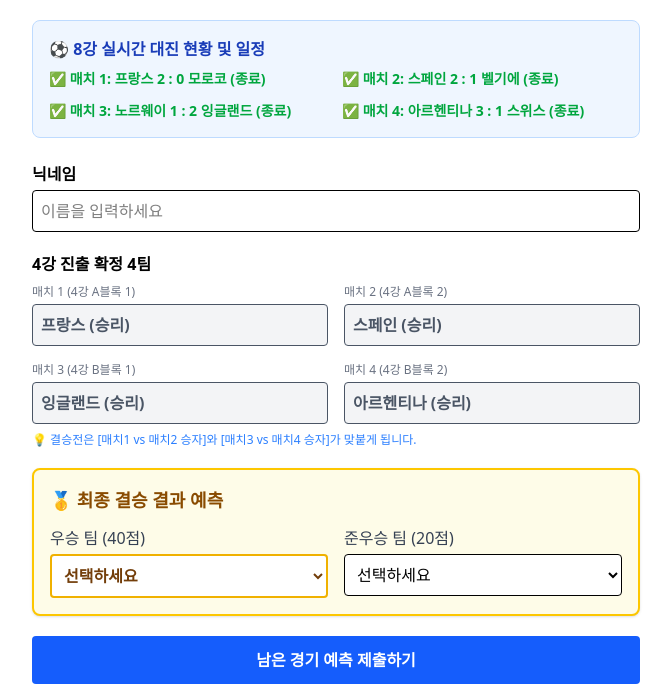
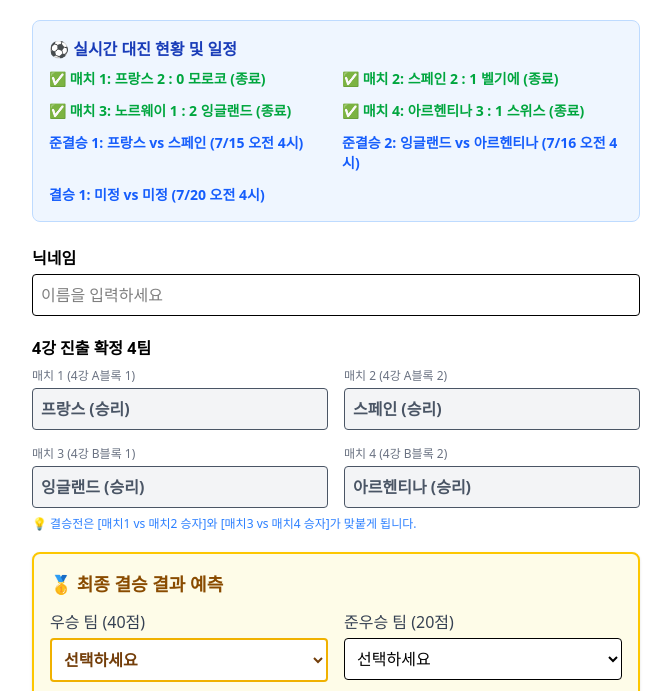
Before and after one commit to HoonPD/worldcup-game, a website: page public/index.html in a window 1280 px wide. Shown: the part 96-787 px from the top of the page, without its empty margins (304-975 px from the left). Drawn offline with nearby package versions, Linux system fonts and the light colour scheme.

Commit message:
Update index.html

```diff
--- a/public/index.html
+++ b/public/index.html
@@ -11,12 +11,15 @@
 
         <!-- 실시간 경기 결과 반영 업데이트 -->
         <div class="bg-blue-50 p-4 rounded-lg mb-6 border border-blue-200">
-            <h2 class="font-bold text-blue-800 mb-2">⚽ 8강 실시간 대진 현황 및 일정</h2>
+            <h2 class="font-bold text-blue-800 mb-2">⚽ 실시간 대진 현황 및 일정</h2>
             <div class="grid grid-cols-2 gap-3 text-sm text-gray-700">
                 <div class="font-semibold text-green-600">✅ 매치 1: 프랑스 2 : 0 모로코 (종료)</div>
                 <div class="font-semibold text-green-600">✅ 매치 2: 스페인 2 : 1 벨기에 (종료)</div>
                 <div class="font-semibold text-green-600">✅ 매치 3: 노르웨이 1 : 2 잉글랜드 (종료)</div>
                 <div class="font-semibold text-green-600">✅ 매치 4: 아르헨티나 3 : 1 스위스 (종료)</div>
+                <div class="font-bold text-blue-600"> 준결승 1: 프랑스 vs 스페인 (7/15 오전 4시)</div>
+                <div class="font-bold text-blue-600"> 준결승 2: 잉글랜드 vs 아르헨티나 (7/16 오전 4시)</div>
+                <div class="font-bold text-blue-600"> 결승 1: 미정 vs 미정 (7/20 오전 4시)</div>
             </div>
         </div>
 
```
